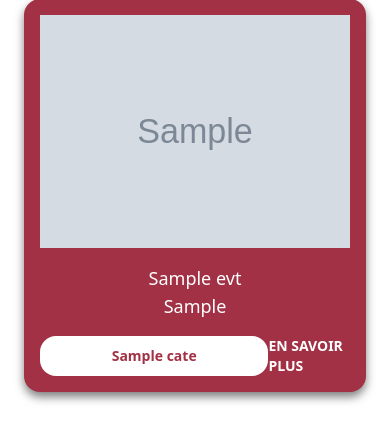
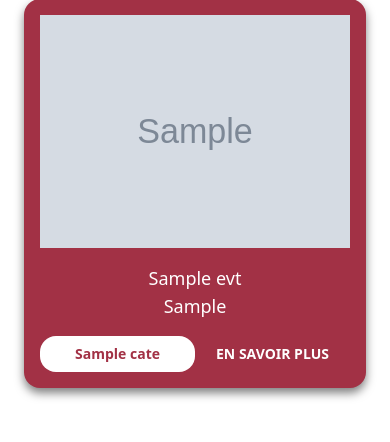
Before and after one commit to LilouDUFAU/GureKultura, a PHP site: page /php/index.php in a window 390 px wide. Shown: the part 233-675 px from the top of the page. Run offline with PHP 8.4, Linux system fonts and the light colour scheme; tables that the repository leaves empty or names only in its code hold one stand-in row (values such as "Sample post"); grey boxes marked "Sample" are stand-in pictures; data that the repository does not hold is empty.

Commit message:
amelioration du css pour les cartes des evenements

```diff
--- a/css/output.css
+++ b/css/output.css
@@ -967,6 +967,10 @@ video {
   grid-template-columns: subgrid;
 }
 
+.grid-cols-2 {
+  grid-template-columns: repeat(2, minmax(0, 1fr));
+}
+
 .grid-rows-9 {
   grid-template-rows: repeat(9, minmax(0, 1fr));
 }
--- a/templates/index.html.twig
+++ b/templates/index.html.twig
@@ -24,11 +24,11 @@
                 </div>
 
                 {# Bouton pour accéder à la page de l'événement #}
-                <div class="lg:col-start-5 lg:col-span-2 lg:flex lg:flex-col lg:items-center lg:justify-center lg:gap-10 flex flex-row justify-between p-4 md:flex md:flex-row md:justify-between md:p-4">
+                <div class="lg:col-start-5 lg:col-span-2 lg:flex lg:flex-col lg:items-center lg:justify-center lg:gap-10 grid grid-cols-2 justify-between p-4 md:flex md:flex-row md:justify-between md:p-4">
                     <p class="bg-white text-[#A23145] rounded-2xl text-sm p-2 font-bold lg:row-start-3 lg:col-start-1 lg:col-span-2  row-start-3 col-start-1 col-span-1 flex justify-center items-center text-center w-full">{{ event.nomCategorie }}</p>
 
                     {# Voir video moulin pour faire comme quand il clique sur une recette #}
-                    <a href="details.php?id={{ event.id }}" class="text-white  text-sm  lg:text-md  font-bold row-start-3 col-start-8 col-span-2 flex justify-center items-center md:font-bold md:row-start-3 md:col-start-8 md:col-span-2 md:flex md:justify-center md:items-center">EN SAVOIR PLUS</a>
+                    <a href="details.php?id={{ event.id }}" class="text-white  text-sm  lg:text-md  font-bold row-start-3 flex justify-center items-center md:font-bold md:row-start-3 md:col-start-8 md:col-span-2 md:flex md:justify-center md:items-center">EN SAVOIR PLUS</a>
                 </div>
             </div>
             {% endfor %}
```
